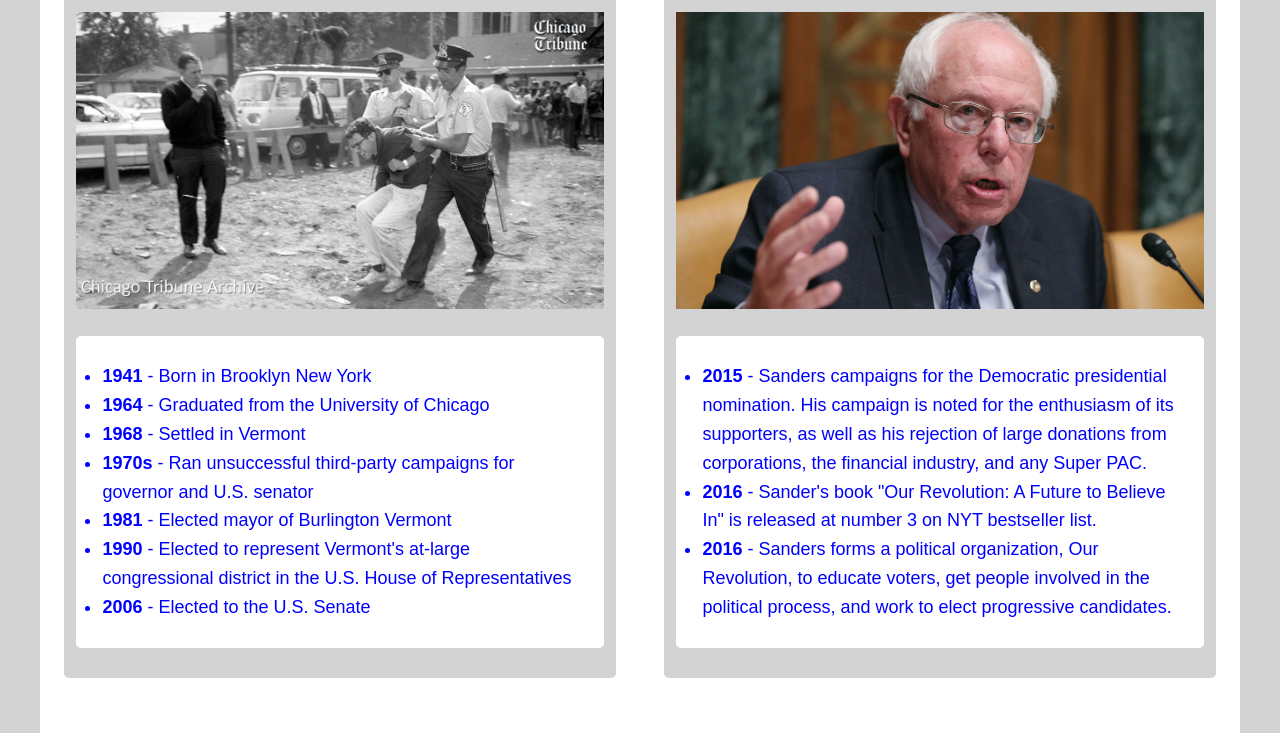
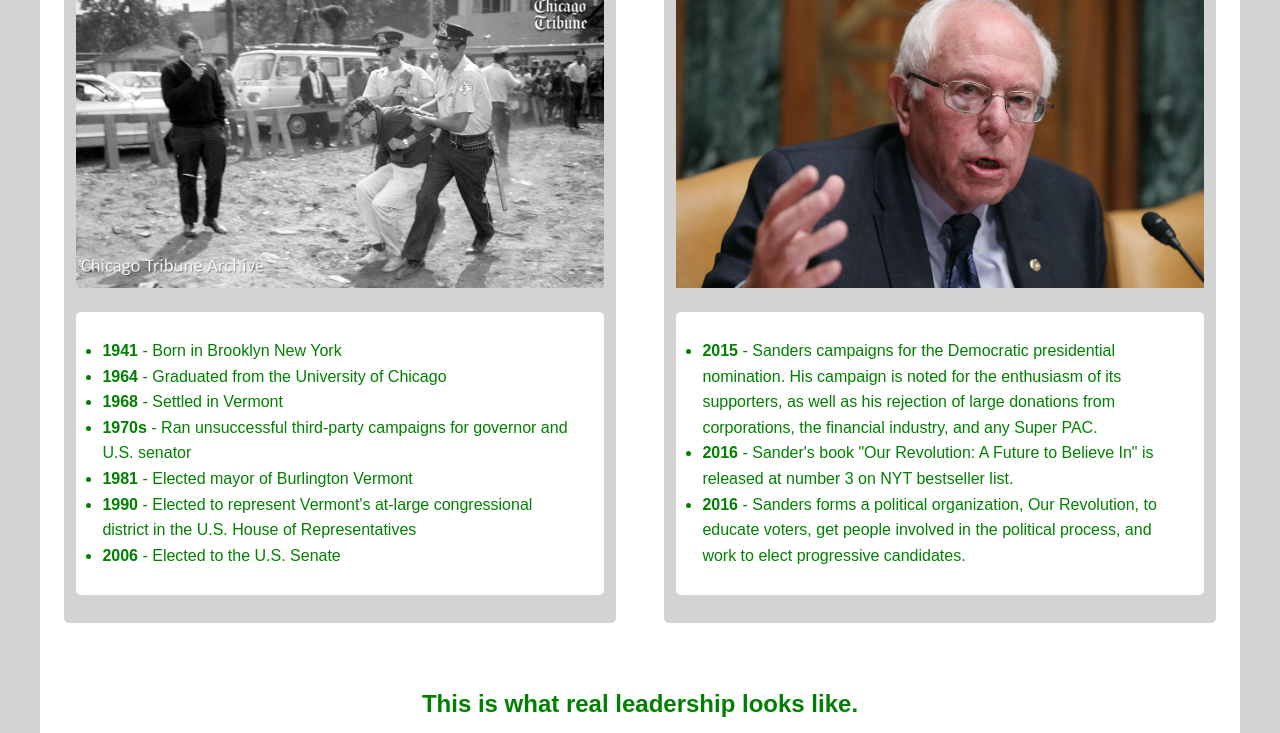
Before and after one commit to silver1cloud/sanders, a plain HTML site: page index.html in a window 1280 px wide. Shown: the part 253-986 px from the top of the page. Drawn offline with Linux system fonts and the light colour scheme; a web font is replaced by a local one.

Commit message:
Font Green - smaller

```diff
--- a/style.css
+++ b/style.css
@@ -36,7 +36,7 @@
 }
 html {
   background: lightgrey;
-  font-size: 18px;
+  font-size: 16px;
   box-sizing: border-box;
 }
  *, *:before, *:after {
@@ -54,7 +54,7 @@ body {
  padding: 2% 0%;
  font-family: "Abel", Sans-Serif;
  font-size: 1rem;
- color: blue;
+ color: green;
  font-weight: 300;
  line-height: 1.6rem;
 }
```
